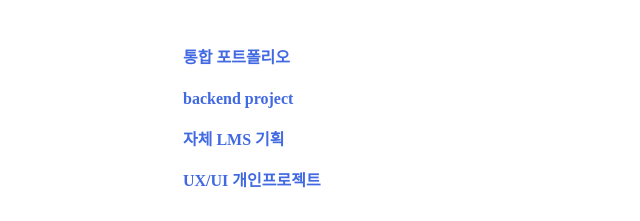
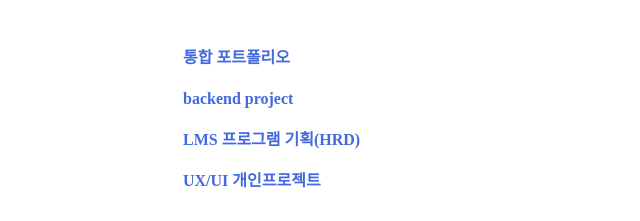
Before and after one commit to santa2224/PM_portfolio, a plain HTML site: page index.html in a window 1280 px wide. Shown: the part 3704-3925 px from the top of the page, without its empty margins (137-777 px from the left). Drawn offline with nearby package versions, Linux system fonts and the light colour scheme; a web font is replaced by a local one.

Commit message:
notion 링크

```diff
--- a/index.html
+++ b/index.html
@@ -192,8 +192,8 @@
                     <!-- 노션만들어서 넣기 -->
                     <p><a class="myfont" target="_blank" style="font-weight: 700; text-decoration: none;" href="#">backend project</a></p>
                     <p>
-                        <a class="myfont" target="_blank" style="font-weight: 700; text-decoration: none;" href="https://www.figma.com/proto/LMizg3YPK3HPaTFNZ9DTjs/(%EA%B8%B0%ED%9A%8D)LMS-%EA%B8%B0%ED%9A%8D%2F%EA%B0%9C%EB%B0%9C-UX%2FUI?page-id=0%3A1&type=design&node-id=1-3&viewport=212%2C572%2C0.07&t=ZwBioONps919oH8K-1&scaling=min-zoom&starting-point-node-id=1%3A3&mode=design">
-                            자체 LMS 기획
+                        <a class="myfont" target="_blank" style="font-weight: 700; text-decoration: none;" href="https://rift-creator-fa9.notion.site/LMS-HRD-41c6030be69e47a99860e6499ac68f49?pvs=4">
+                            LMS 프로그램 기획(HRD)
                         </a>
                     </p>
                     <p class="mb-0"><a class="myfont" target="_blank" style="font-weight: 700; text-decoration: none;" href="https://santa2224.github.io/portfolio/">UX/UI 개인프로젝트</a></p>
```
